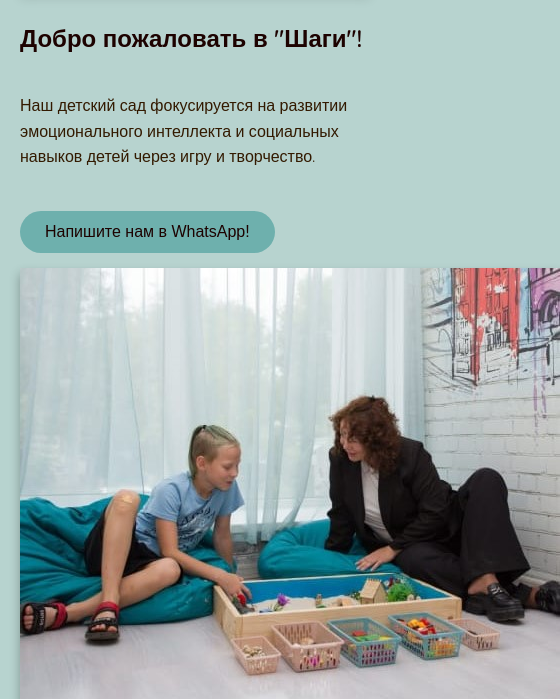
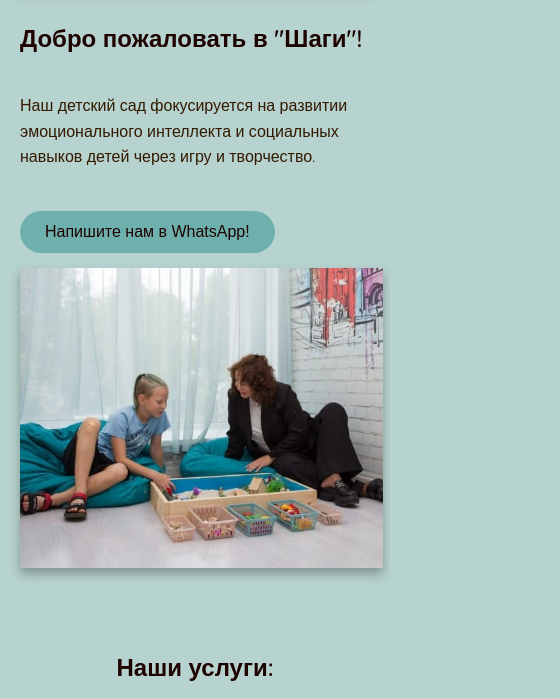
Before and after one commit to waykai-gh/garden-site, a plain HTML site: page index.html in a window 390 px wide. Shown: the part 401-1100 px from the top of the page, 560 px wide, since content can reach past the window. Drawn offline with Linux system fonts and the light colour scheme.

Commit message:
first_deploy2

```diff
--- a/src/css/base.css
+++ b/src/css/base.css
@@ -129,6 +129,12 @@ header {
   }
 }
 
+@media (max-width: 768px) {
+  .aboutImg {
+    height: 300px;
+  }
+}
+
 /* Футер */
 footer {
   background-color: #C4D9D8;
```
